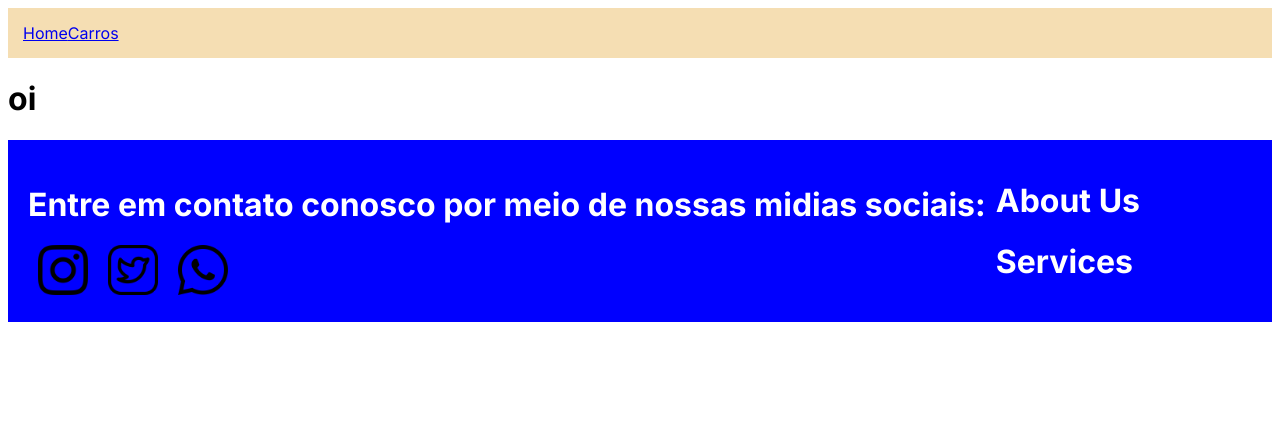
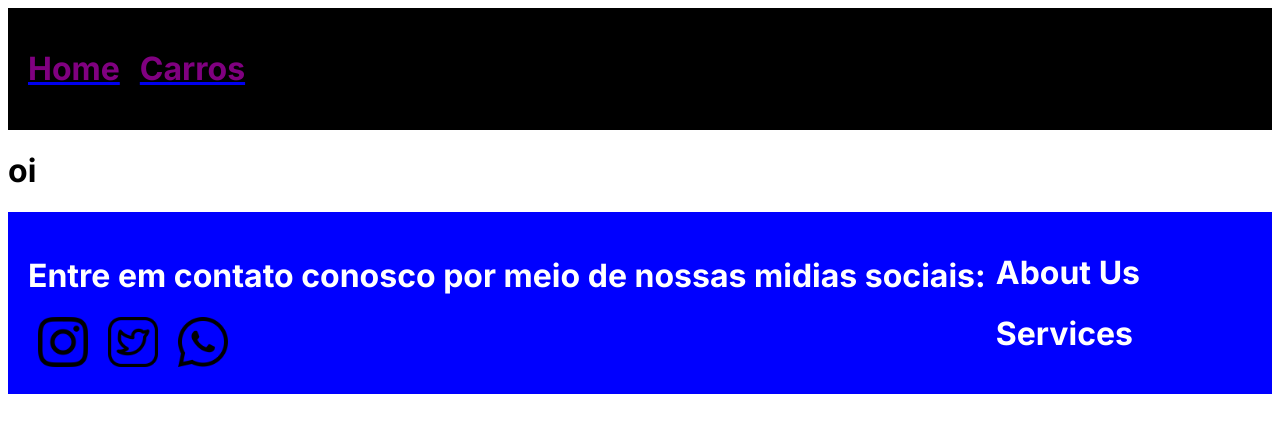
Before and after one commit to Glayber16/carrosvrumvrum, a Next.js app: page / in a window 1280 px wide. Shown: the top 432 px of the page. Built offline with nearby package versions, Linux system fonts and the light colour scheme.

Commit message:
Alterei a navbar um pouco

```diff
--- a/src/app/components/navbar.js
+++ b/src/app/components/navbar.js
@@ -6,12 +6,12 @@ export default function Navbar() {
         <div className={styles.navbar}>
 
             <Link href="/">
-                Home
+               <h1>  Home</h1>
             </Link>
 
 
         <Link href="/CarrosAPI">
-            Carros
+            <h1>Carros </h1>
         </Link>
 
         </div>
--- a/src/app/styles/Navbar.module.css
+++ b/src/app/styles/Navbar.module.css
@@ -1,6 +1,9 @@
 .navbar{
     display: flex;
-    padding: 15px;
-    background-color: wheat;
-
+    padding: 10px;
+    background-color: black;
 }
+.navbar h1{
+    color: purple;
+    padding: 10px;
+}
```
